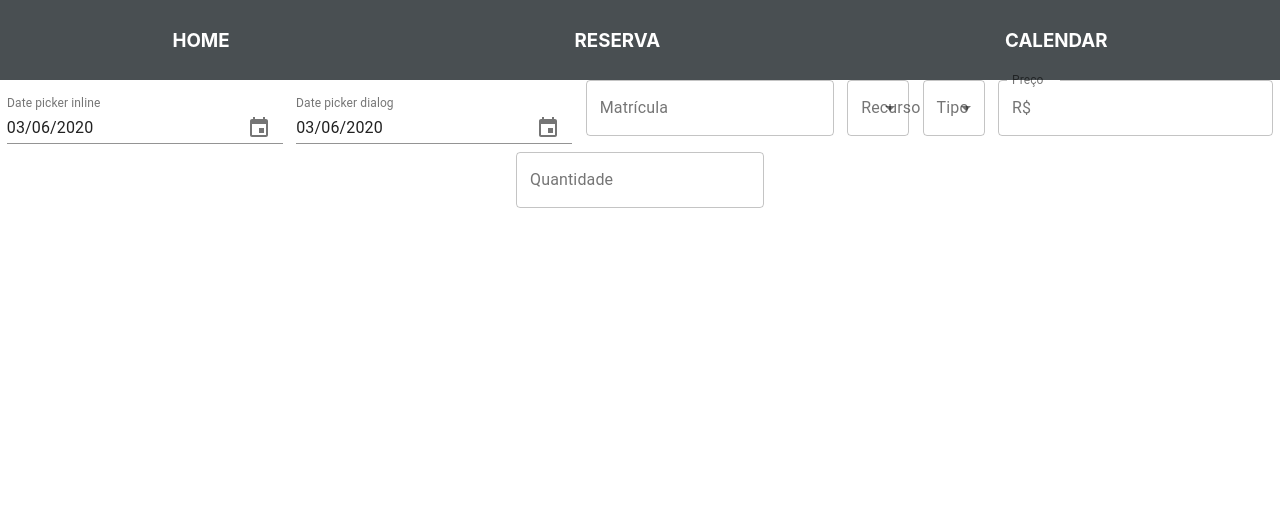
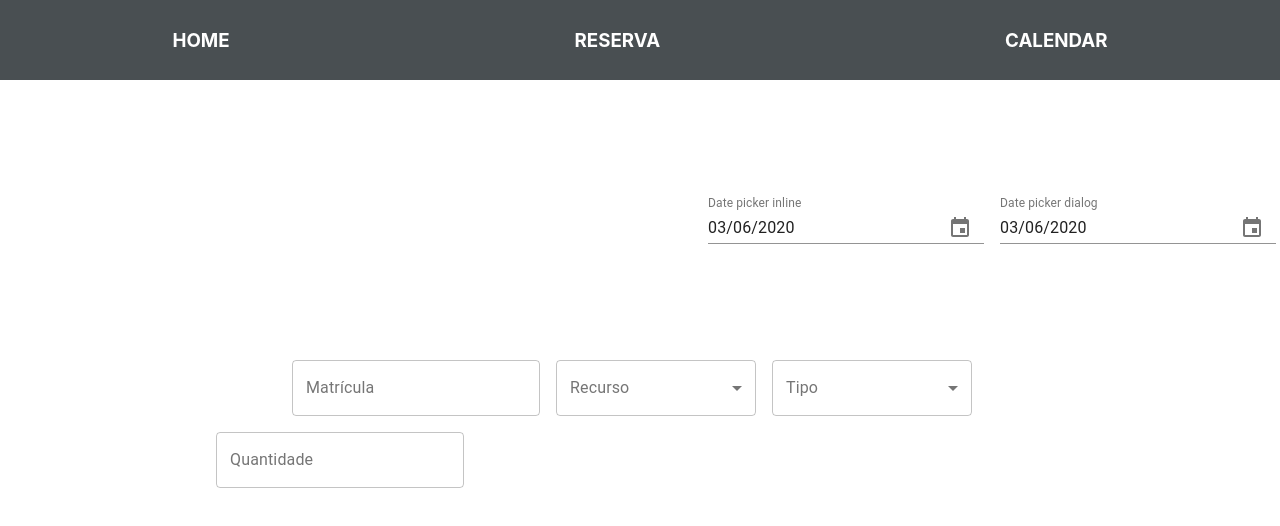
Before and after one commit to Lotusdigital398/t1_verival, a React (Create React App) app: page /reserva in a window 1280 px wide. Shown: the top 526 px of the page. Built offline with nearby package versions, Linux system fonts and the light colour scheme.

Commit message:
CSS para a pagina Reserva

```diff
--- /dev/null
+++ b/src/client/component/Reserva.css
@@ -0,0 +1,33 @@
+.drop{
+    position: relative;
+    left: 700px;
+    top: 100px;
+}
+
+.matricula{
+    position: relative;
+    top: 280px;
+    right: 300px;
+}
+
+.recursos{
+    position: relative;
+    top: 280px;
+    right: 300px;
+    width: 200px;
+}
+
+.tipo{
+    position: relative;
+    top: 280px;
+    right: 300px;
+    width: 200px;
+
+}
+
+.quantidade{
+    position: relative;
+    top: 280px;
+    right: 300px;
+
+}
--- a/src/client/component/Reserva.js
+++ b/src/client/component/Reserva.js
@@ -2,6 +2,7 @@ import 'date-fns';
 import React from 'react';
 import Grid from '@material-ui/core/Grid';
 import TextField from '@material-ui/core/TextField';
+import './Reserva.css'
 
 
 import InputLabel from '@material-ui/core/InputLabel';
@@ -56,7 +57,7 @@ export default function Reserva() {
     return (
         <MuiPickersUtilsProvider utils={DateFnsUtils}>
             <Grid container justify="space-around">
-                <KeyboardDatePicker
+                <KeyboardDatePicker className="drop"
                     disableToolbar
                     variant="inline"
                     format="dd/MM/yyyy"
@@ -69,7 +70,7 @@ export default function Reserva() {
                         'aria-label': 'change date',
                     }}
                 />
-                <KeyboardDatePicker
+                <KeyboardDatePicker className="drop"
                     margin="normal"
                     id="date-picker-dialog"
                     label="Date picker dialog"
@@ -81,12 +82,14 @@ export default function Reserva() {
                     }}
                 />
 
-                <form>
+                <form className="matricula">
                     <TextField id="outlined-basic" label="Matrícula" variant="outlined"/>
                 </form>
+
+
                 <div>
 
-                    <FormControl variant="outlined">
+                    <FormControl className="recursos" variant="outlined">
                         <InputLabel id="demo-simple-select-outlined-label">Recurso</InputLabel>
                         <Select
                             labelId="demo-simple-select-outlined-label"
@@ -104,8 +107,10 @@ export default function Reserva() {
                         </Select>
                     </FormControl>
                 </div>
+
+
                 <div>
-                    <FormControl variant="outlined">
+                    <FormControl className="tipo" variant="outlined">
                         <InputLabel id="demo-simple-select-outlined-label">Tipo</InputLabel>
                         <Select
                             labelId="demo-simple-select-outlined-label"
@@ -124,24 +129,12 @@ export default function Reserva() {
                     </FormControl>
                 </div>
 
-                <div>
-                    <div>
-                        <FormControl variant="outlined">
-                            <InputLabel htmlFor="outlined-adornment-amount">Preço</InputLabel>
-                            <OutlinedInput
-                                id="outlined-adornment-amount"
-                                value={valor}
-                                onChange={handleChangeValor}
-                                startAdornment={<InputAdornment position="start">R$</InputAdornment>}
-                                labelWidth={60}
-                            />
-                        </FormControl>
-                    </div>
-                </div>
 
-                <form>
+
+                <form className="quantidade">
                     <TextField id="outlined-basic" label="Quantidade" variant="outlined"/>
                 </form>
+
 
 
             </Grid>
```
